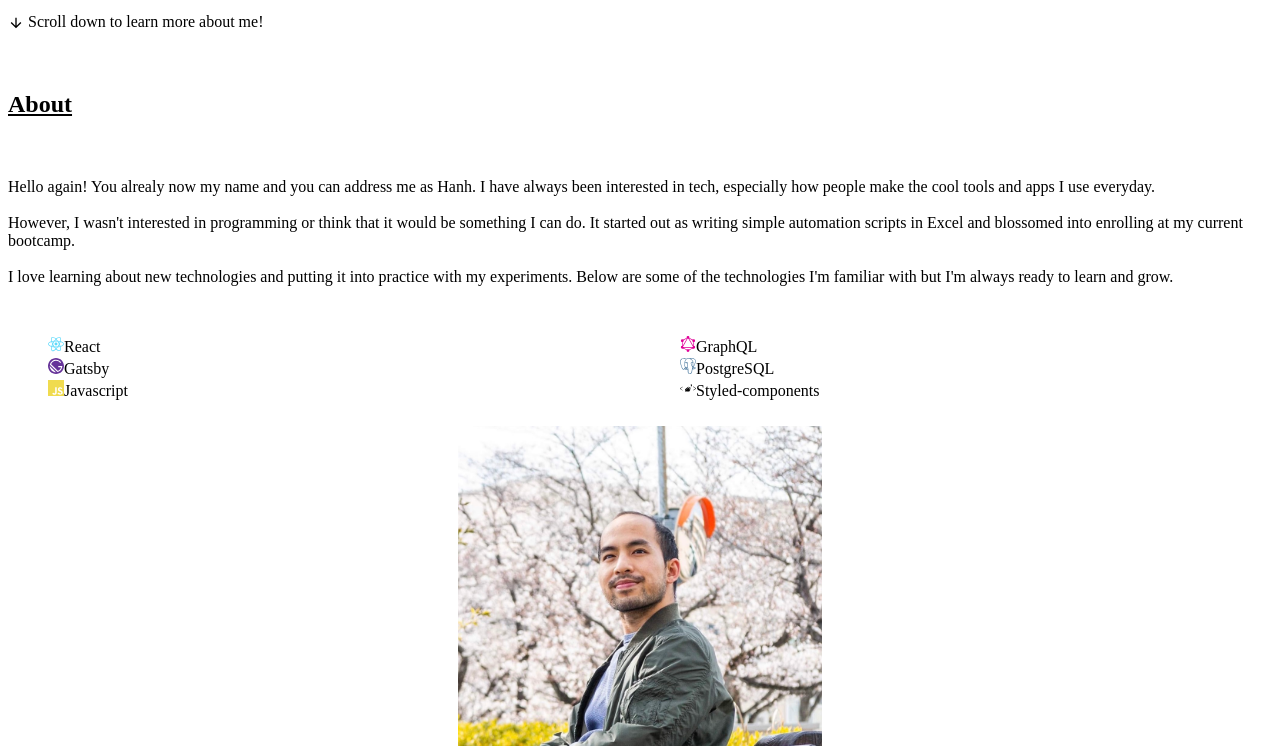
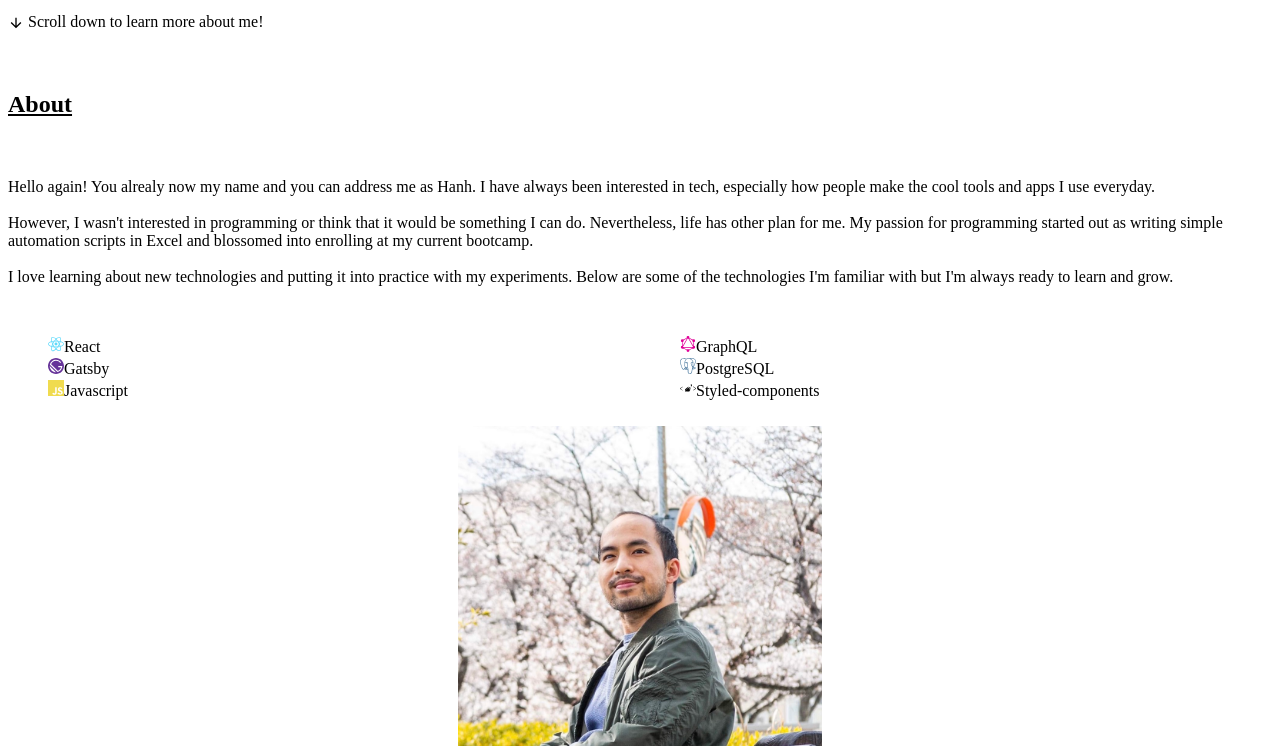
Before and after one commit to hanhqvu/portfolio-v2, a Gatsby site: page / in a window 1280 px wide. Shown: the part 90-838 px from the top of the page. Built offline with nearby package versions, Linux system fonts and the light colour scheme; Gatsby itself is replaced by a stand-in of ours.

Commit message:
fix: update content and sizing

```diff
--- a/src/components/About.js
+++ b/src/components/About.js
@@ -17,7 +17,7 @@ function About() {
         <SimpleGrid
             columns={{
                 base: 1,
-                md: 2,
+                lg: 2,
             }}
             spacing={10}
         >
@@ -30,7 +30,8 @@ function About() {
 
                         However, I wasn't interested in programming
                         or think that it would be something I can do.
-                        It started out as writing simple automation scripts in Excel
+                        Nevertheless, life has other plan for me.
+                        My passion for programming started out as writing simple automation scripts in Excel
                         and blossomed into enrolling at my current bootcamp.<br/><br/>
 
                         I love learning about new technologies and
```
